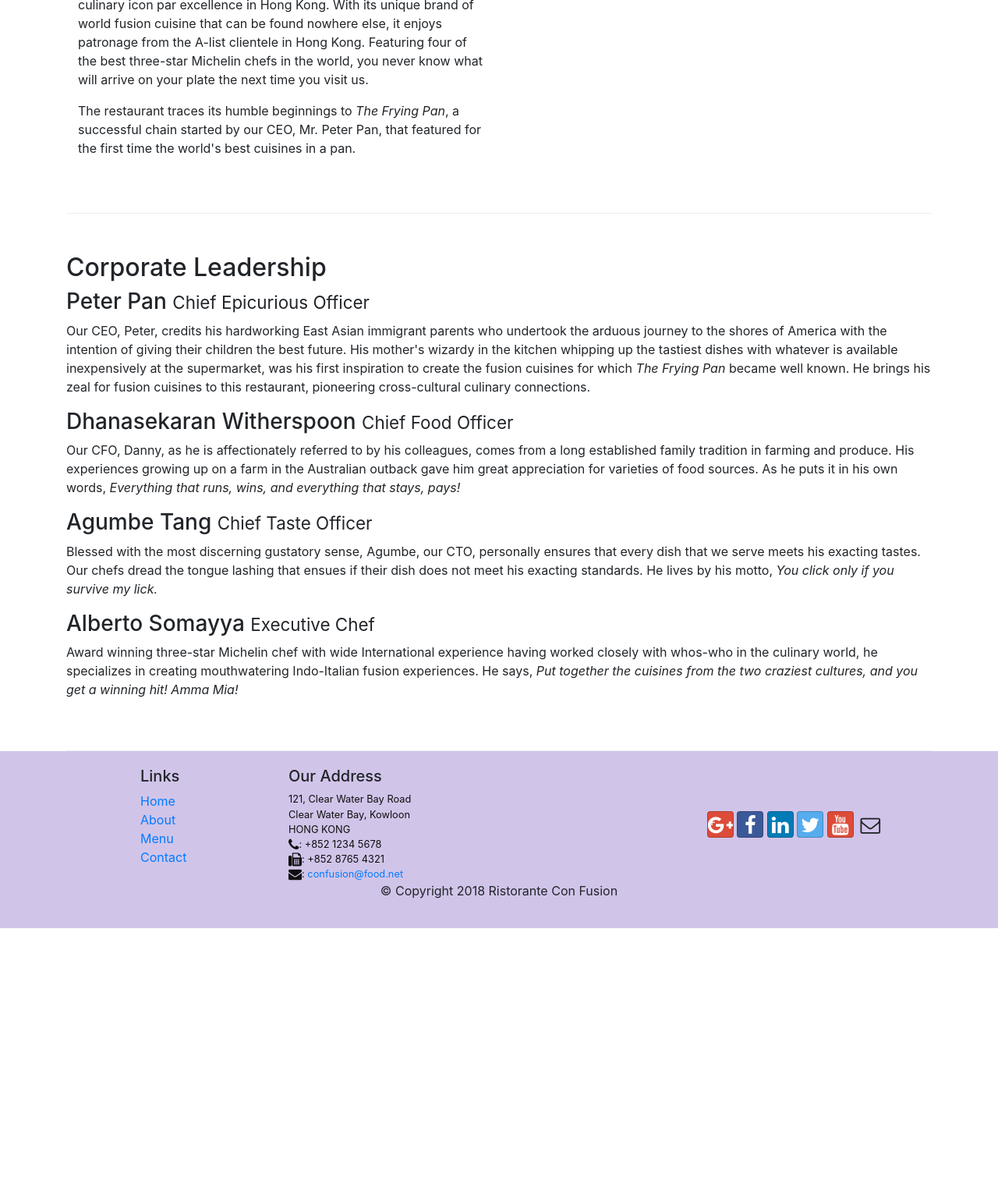
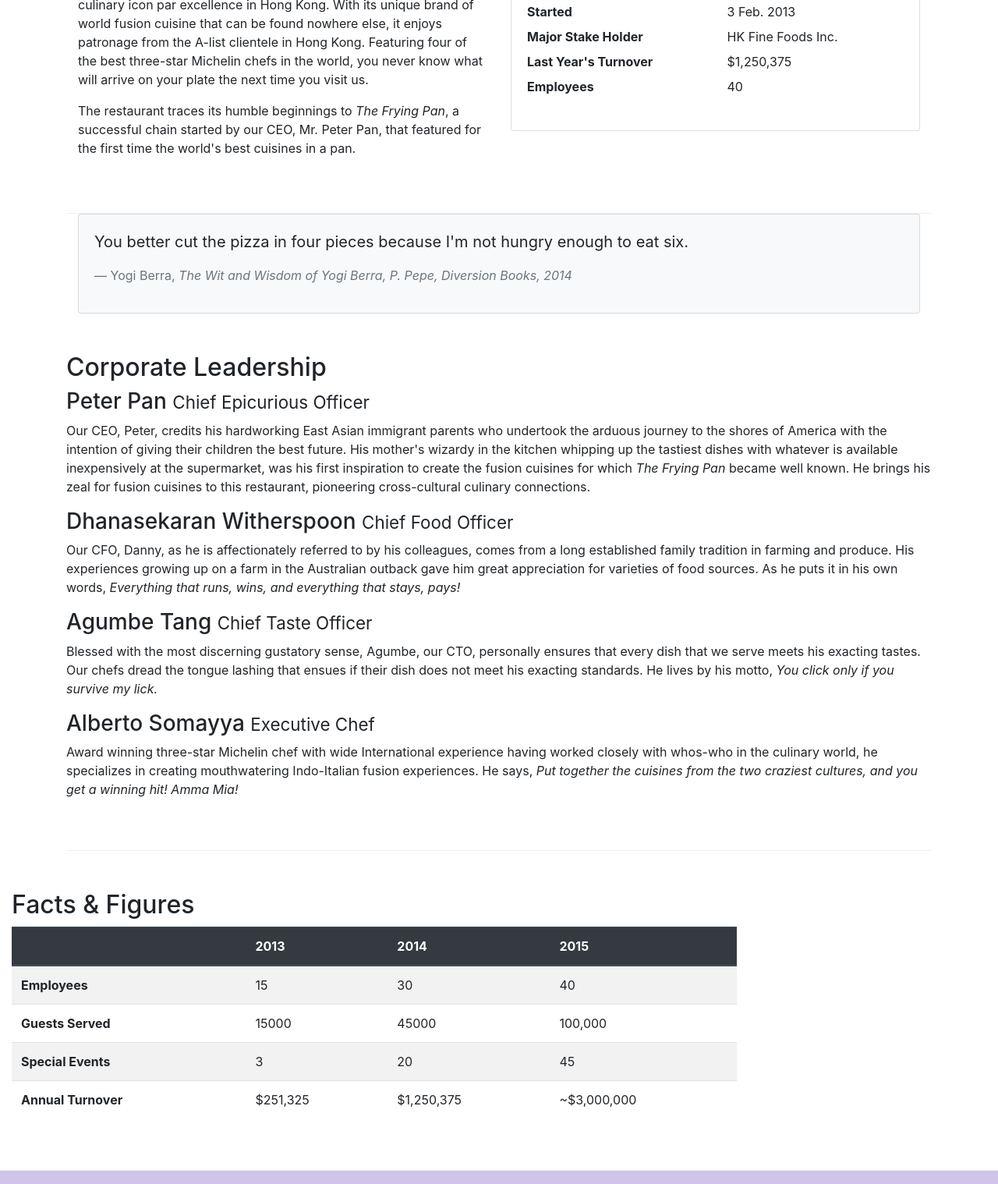
Before and after one commit to shamgar-kommerla/conFusion-Bootstrap-Website, a website: page aboutus.html in a window 1280 px wide. Shown: the part 541-2059 px from the top of the page at 78% size. Before the commit the page ends 1731 px from the top, so only its background shows below. Drawn offline with nearby package versions, Linux system fonts and the light colour scheme.

Commit message:
Tables and Cards

```diff
--- a/aboutus.html
+++ b/aboutus.html
@@ -29,10 +29,13 @@
 
             <div class="collapse navbar-collapse" id="Navbar">
                 <ul class="navbar-nav mr-auto">
-                    <li class="nav-item"><a class="nav-link" href="index.html"><i class="fa fa-home fa-lg"></i>Home</a></li>
-                    <li class="nav-item active"><a class="nav-link" href="#"><i class="fa fa-info fa-lg"></i>About</a></li>
+                    <li class="nav-item"><a class="nav-link" href="index.html"><i class="fa fa-home fa-lg"></i>Home</a>
+                    </li>
+                    <li class="nav-item active"><a class="nav-link" href="#"><i class="fa fa-info fa-lg"></i>About</a>
+                    </li>
                     <li class="nav-item"><a class="nav-link" href="#"><i class="fa fa-list fa-lg"></i>Menu</a></li>
-                    <li class="nav-item"><a class="nav-link" href="#"><i class="fa fa-address-card fa-lg"></i>Contact</a></li>
+                    <li class="nav-item"><a class="nav-link" href="#"><i
+                                class="fa fa-address-card fa-lg"></i>Contact</a></li>
                 </ul>
             </div>
         </div>
@@ -43,7 +46,8 @@
             <div class="row row-header">
                 <div class="col-12 col-sm-6">
                     <h1>Ristorante con Fusion</h1>
-                    <p>We take inspiration from the World's best cuisines, and create a unique fusion experience. Our lipsmacking creations will tickle your culinary senses!</p>
+                    <p>We take inspiration from the World's best cuisines, and create a unique fusion experience. Our
+                        lipsmacking creations will tickle your culinary senses!</p>
                 </div>
                 <div class="col-12 col-sm">
                 </div>
@@ -66,10 +70,43 @@
         <div class="row row-content">
             <div class="col-12 col-sm-6">
                 <h2>Our History</h2>
-                <p>Started in 2010, Ristorante con Fusion quickly established itself as a culinary icon par excellence in Hong Kong. With its unique brand of world fusion cuisine that can be found nowhere else, it enjoys patronage from the A-list clientele in Hong Kong.  Featuring four of the best three-star Michelin chefs in the world, you never know what will arrive on your plate the next time you visit us.</p>
-                <p>The restaurant traces its humble beginnings to <em>The Frying Pan</em>, a successful chain started by our CEO, Mr. Peter Pan, that featured for the first time the world's best cuisines in a pan.</p>
+                <p>Started in 2010, Ristorante con Fusion quickly established itself as a culinary icon par excellence
+                    in Hong Kong. With its unique brand of world fusion cuisine that can be found nowhere else, it
+                    enjoys patronage from the A-list clientele in Hong Kong. Featuring four of the best three-star
+                    Michelin chefs in the world, you never know what will arrive on your plate the next time you visit
+                    us.</p>
+                <p>The restaurant traces its humble beginnings to <em>The Frying Pan</em>, a successful chain started by
+                    our CEO, Mr. Peter Pan, that featured for the first time the world's best cuisines in a pan.</p>
             </div>
-            <div>
+            <div class="col-12 col-sm-6">
+                <div class="card">
+                    <h3 class="card-header bg-primary text-white">Facts at a Glance</h3>
+                    <div class="card-body">
+                        <dl class="row">
+                            <dt class="col-6">Started</dt>
+                            <dd class="col-6">3 Feb. 2013</dd>
+                            <dt class="col-6">Major Stake Holder</dt>
+                            <dd class="col-6">HK Fine Foods Inc.</dd>
+                            <dt class="col-6">Last Year's Turnover</dt>
+                            <dd class="col-6">$1,250,375</dd>
+                            <dt class="col-6">Employees</dt>
+                            <dd class="col-6">40</dd>
+                        </dl>
+                    </div>
+                </div>
+            </div>
+        </div>
+
+        <div class="col-12">
+            <div class="card card-body bg-light">
+                <blockquote class="blockquote">
+                    <p mb-0>You better cut the pizza in four pieces because
+                        I'm not hungry enough to eat six.</p>
+                    <footer class="blockquote-footer">Yogi Berra,
+                        <cite title="Source Title">The Wit and Wisdom of Yogi Berra,
+                            P. Pepe, Diversion Books, 2014</cite>
+                    </footer>
+                </blockquote>
             </div>
         </div>
 
@@ -78,16 +115,78 @@
             <div>
                 <h2>Corporate Leadership</h2>
                 <h3>Peter Pan <small>Chief Epicurious Officer</small></h3>
-                <p class="d-none d-sm-block">Our CEO, Peter, credits his hardworking East Asian immigrant parents who undertook the arduous journey to the shores of America with the intention of giving their children the best future. His mother's wizardy in the kitchen whipping up the tastiest dishes with whatever is available inexpensively at the supermarket, was his first inspiration to create the fusion cuisines for which <em>The Frying Pan</em> became well known. He brings his zeal for fusion cuisines to this restaurant, pioneering cross-cultural culinary connections.</p>
+                <p class="d-none d-sm-block">Our CEO, Peter, credits his hardworking East Asian immigrant parents who
+                    undertook the arduous journey to the shores of America with the intention of giving their children
+                    the best future. His mother's wizardy in the kitchen whipping up the tastiest dishes with whatever
+                    is available inexpensively at the supermarket, was his first inspiration to create the fusion
+                    cuisines for which <em>The Frying Pan</em> became well known. He brings his zeal for fusion cuisines
+                    to this restaurant, pioneering cross-cultural culinary connections.</p>
                 <h3>Dhanasekaran Witherspoon <small>Chief Food Officer</small></h3>
-                <p class="d-none d-sm-block">Our CFO, Danny, as he is affectionately referred to by his colleagues, comes from a long established family tradition in farming and produce. His experiences growing up on a farm in the Australian outback gave him great appreciation for varieties of food sources. As he puts it in his own words, <em>Everything that runs, wins, and everything that stays, pays!</em></p>
+                <p class="d-none d-sm-block">Our CFO, Danny, as he is affectionately referred to by his colleagues,
+                    comes from a long established family tradition in farming and produce. His experiences growing up on
+                    a farm in the Australian outback gave him great appreciation for varieties of food sources. As he
+                    puts it in his own words, <em>Everything that runs, wins, and everything that stays, pays!</em></p>
                 <h3>Agumbe Tang <small>Chief Taste Officer</small></h3>
-                <p class="d-none d-sm-block">Blessed with the most discerning gustatory sense, Agumbe, our CTO, personally ensures that every dish that we serve meets his exacting tastes. Our chefs dread the tongue lashing that ensues if their dish does not meet his exacting standards. He lives by his motto, <em>You click only if you survive my lick.</em></p>
+                <p class="d-none d-sm-block">Blessed with the most discerning gustatory sense, Agumbe, our CTO,
+                    personally ensures that every dish that we serve meets his exacting tastes. Our chefs dread the
+                    tongue lashing that ensues if their dish does not meet his exacting standards. He lives by his
+                    motto, <em>You click only if you survive my lick.</em></p>
                 <h3>Alberto Somayya <small>Executive Chef</small></h3>
-                <p class="d-none d-sm-block">Award winning three-star Michelin chef with wide International experience having worked closely with whos-who in the culinary world, he specializes in creating mouthwatering Indo-Italian fusion experiences. He says, <em>Put together the cuisines from the two craziest cultures, and you get a winning hit! Amma Mia!</em></p>
+                <p class="d-none d-sm-block">Award winning three-star Michelin chef with wide International experience
+                    having worked closely with whos-who in the culinary world, he specializes in creating mouthwatering
+                    Indo-Italian fusion experiences. He says, <em>Put together the cuisines from the two craziest
+                        cultures, and you get a winning hit! Amma Mia!</em></p>
             </div>
         </div>
+    </div>
+    <div class="row row-content">
+        <div class="col-12 col-sm-9">
+            <h2>Facts &amp; Figures</h2>
 
+            <div class="table-responsive">
+                <table class="table table-striped">
+                    <thead class="thead-dark">
+                        <tr>
+                            <th>&nbsp;</th>
+                            <th>2013</th>
+                            <th>2014</th>
+                            <th>2015</th>
+                        </tr>
+                    </thead>
+                    <tbody>
+                    <tbody>
+                        <tr>
+                            <th>Employees</th>
+                            <td>15</td>
+                            <td>30</td>
+                            <td>40</td>
+                        </tr>
+                        <tr>
+                            <th>Guests Served</th>
+                            <td>15000</td>
+                            <td>45000</td>
+                            <td>100,000</td>
+                        </tr>
+                        <tr>
+                            <th>Special Events</th>
+                            <td>3</td>
+                            <td>20</td>
+                            <td>45</td>
+                        </tr>
+                        <tr>
+                            <th>Annual Turnover</th>
+                            <td>$251,325</td>
+                            <td>$1,250,375</td>
+                            <td>~$3,000,000</td>
+                        </tr>
+                    </tbody>
+                    </tbody>
+                </table>
+            </div>
+        </div>
+        <div class="col-12 col-sm-3">
+
+        </div>
     </div>
 
     <footer class="footer">
@@ -115,11 +214,16 @@
                 </div>
                 <div class="col-12 col-sm-4 align-self-center">
                     <div class="text-center">
-                        <a class="btn btn-social-icon btn-google" href="http://google.com/+"><i class="fa fa-google-plus fa-lg"></i>+</a>
-                        <a class="btn btn-social-icon btn-facebook" href="http://www.facebook.com/profile.php?id="><i class="fa fa-facebook fa-lg"></i></a>
-                        <a class="btn btn-social-icon btn-linkedin" href="http://www.linkedin.com/in/"><i class="fa fa-linkedin fa-lg"></i></a>
-                        <a class="btn btn-social-icon btn-twitter" href="http://twitter.com/"><i class="fa fa-twitter fa-lg"></i></a>
-                        <a class="btn btn-social-icon btn-google" href="http://youtube.com/"><i class="fa fa-youtube fa-lg"></i></a>
+                        <a class="btn btn-social-icon btn-google" href="http://google.com/+"><i
+                                class="fa fa-google-plus fa-lg"></i>+</a>
+                        <a class="btn btn-social-icon btn-facebook" href="http://www.facebook.com/profile.php?id="><i
+                                class="fa fa-facebook fa-lg"></i></a>
+                        <a class="btn btn-social-icon btn-linkedin" href="http://www.linkedin.com/in/"><i
+                                class="fa fa-linkedin fa-lg"></i></a>
+                        <a class="btn btn-social-icon btn-twitter" href="http://twitter.com/"><i
+                                class="fa fa-twitter fa-lg"></i></a>
+                        <a class="btn btn-social-icon btn-google" href="http://youtube.com/"><i
+                                class="fa fa-youtube fa-lg"></i></a>
                         <a class="btn btn-social-icon" href="mailto:"><i class="fa fa-envelope-o fa-lg"></i></a>
                     </div>
                 </div>
```
Lines whose indentation alone changed are shown as unchanged.
